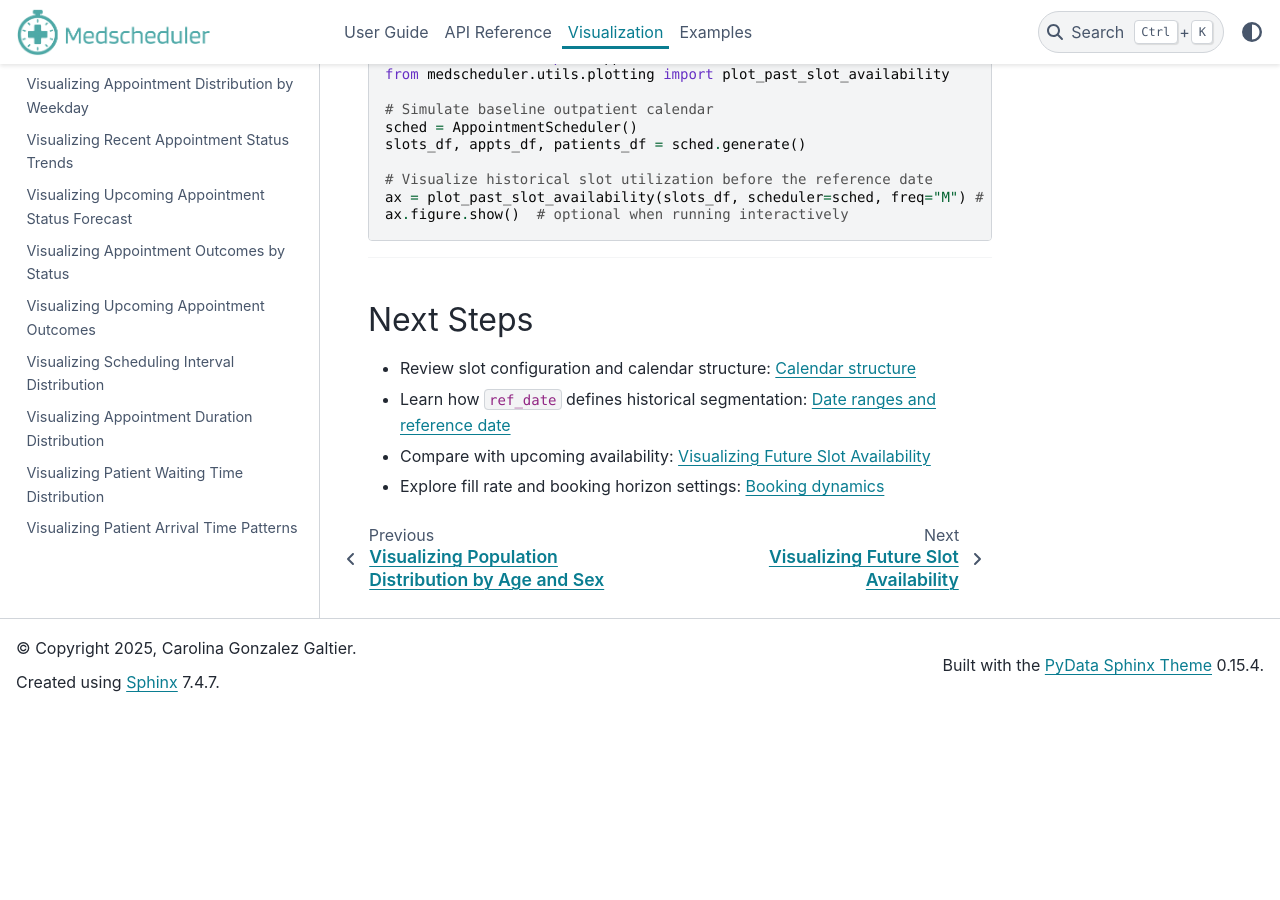
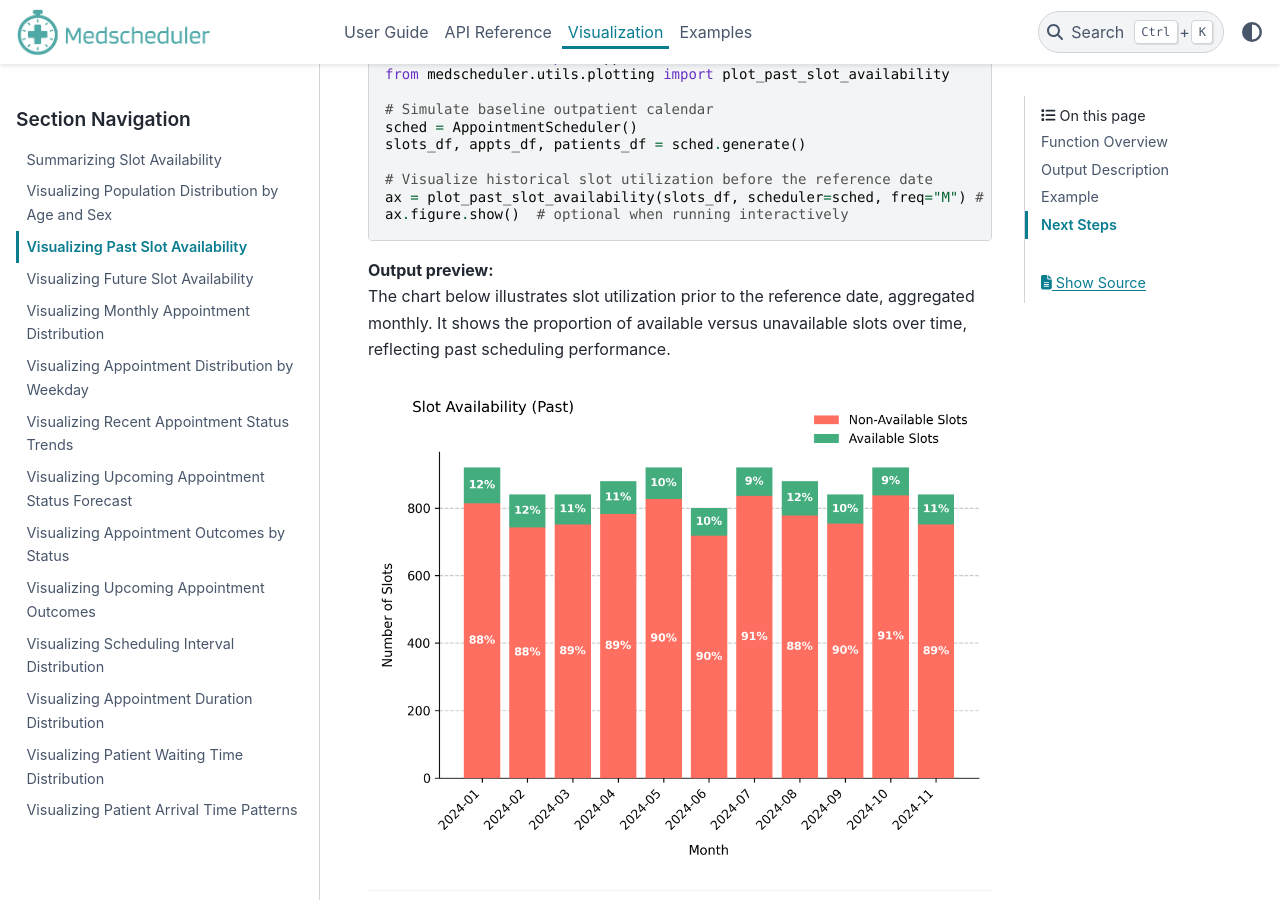
Before and after one commit to carogaltier/medscheduler, a Sphinx documentation site: the page built from docs/visualization/plot_past_slot_availability.md, in a window 1280 px wide and 900 px high, scrolled down 2130 px. Built offline with Sphinx 7.4.7 and the PyData theme 0.15.4, drawn with Linux system fonts in a browser that asks for light colours; before the commit the page ends 2842 px from its top, so only the background shows below that.

Commit message:
Update plot_past_slot_availability.md

````diff
--- a/docs/visualization/plot_past_slot_availability.md
+++ b/docs/visualization/plot_past_slot_availability.md
@@ -54,6 +54,11 @@
 ax.figure.show()  # optional when running interactively
 ```
 
+**Output preview:**
+The chart below illustrates slot utilization prior to the reference date, aggregated monthly. It shows the proportion of available versus unavailable slots over time, reflecting past scheduling performance.
+
+![Past Slot Availability](../_static/visuals/plot_past_slot_availability.png)
+
 ---
 
 ## Next Steps
````
